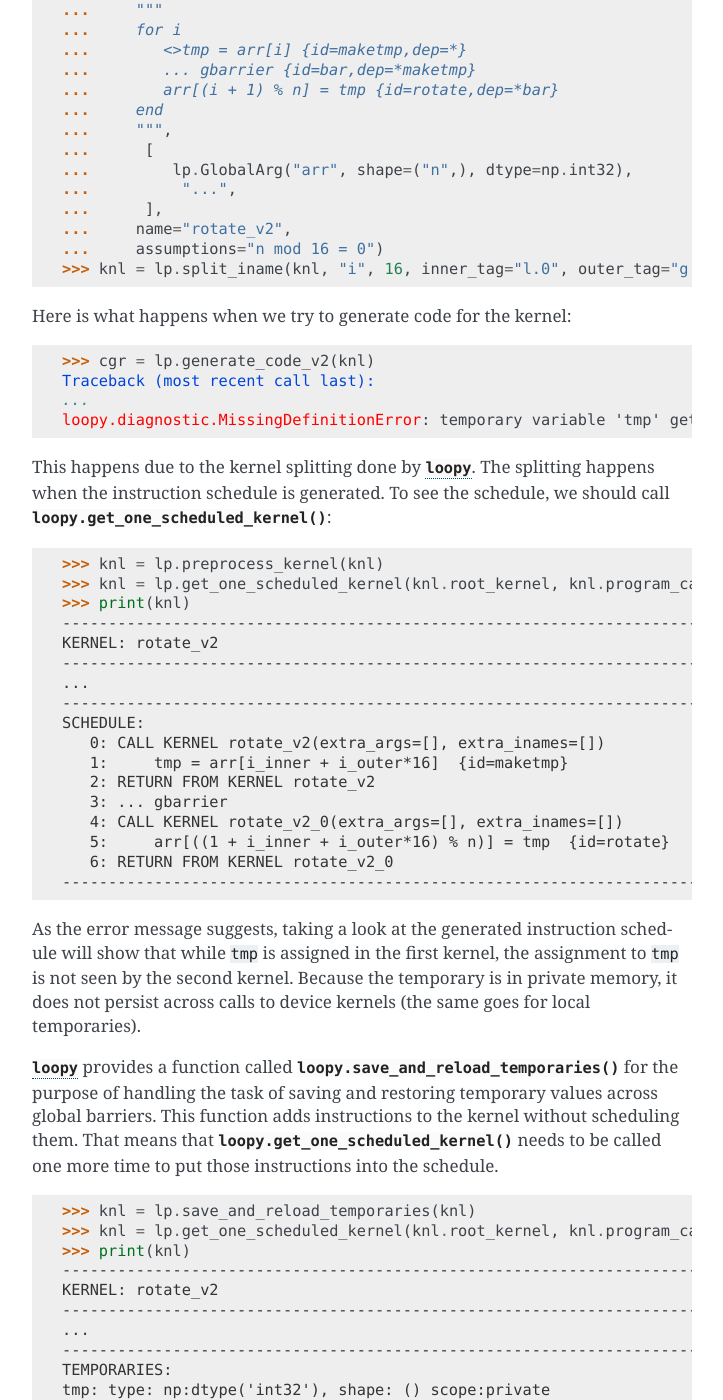
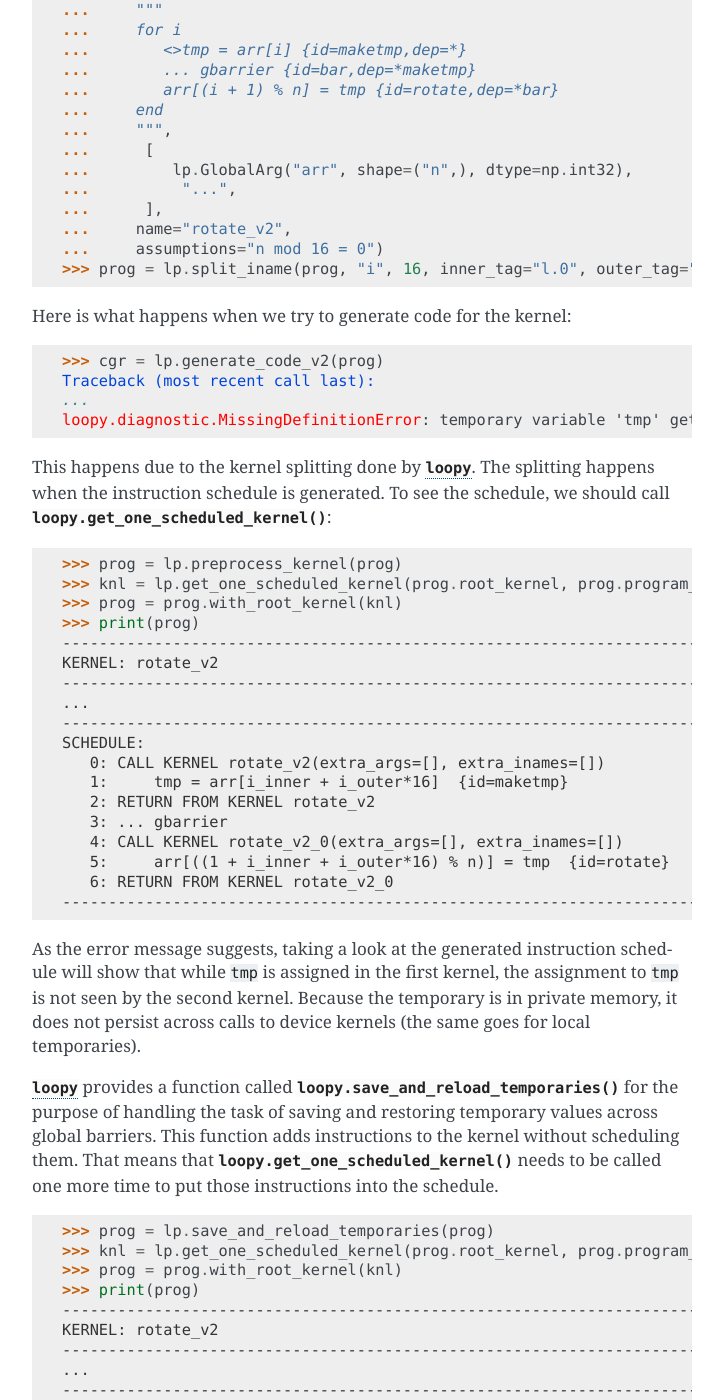
Before and after one commit to inducer/loopy, a Sphinx documentation site: the page built from doc/tutorial.rst, in a window 1280 px wide and 1400 px high, scrolled down 22594 px. Shown: the whole window, without its empty margins (388-1111 px from the left). Built offline with Sphinx 7.4.7, drawn with Linux system fonts in a browser that asks for light colours.

Commit message:
Pass docs.

```diff
--- a/doc/tutorial.rst
+++ b/doc/tutorial.rst
@@ -1179,7 +1179,7 @@ Let us start with an example. Consider the kernel from above with a
 
 .. doctest::
 
-   >>> knl = lp.make_kernel(
+   >>> prog = lp.make_kernel(
    ...     "[n] -> {[i] : 0<=i<n}",
    ...     """
    ...     for i
@@ -1194,11 +1194,11 @@ Let us start with an example. Consider the kernel from above with a
    ...      ],
    ...     name="rotate_v2",
    ...     assumptions="n mod 16 = 0")
-   >>> knl = lp.split_iname(knl, "i", 16, inner_tag="l.0", outer_tag="g.0")
+   >>> prog = lp.split_iname(prog, "i", 16, inner_tag="l.0", outer_tag="g.0")
 
 Here is what happens when we try to generate code for the kernel:
 
-   >>> cgr = lp.generate_code_v2(knl)
+   >>> cgr = lp.generate_code_v2(prog)
    Traceback (most recent call last):
    ...
    loopy.diagnostic.MissingDefinitionError: temporary variable 'tmp' gets used in subkernel 'rotate_v2_0' without a definition (maybe you forgot to call loopy.save_and_reload_temporaries?)
@@ -1207,9 +1207,10 @@ This happens due to the kernel splitting done by :mod:`loopy`. The splitting
 happens when the instruction schedule is generated. To see the schedule, we
 should call :func:`loopy.get_one_scheduled_kernel`:
 
-   >>> knl = lp.preprocess_kernel(knl)
-   >>> knl = lp.get_one_scheduled_kernel(knl.root_kernel, knl.program_callables_info)
-   >>> print(knl)
+   >>> prog = lp.preprocess_kernel(prog)
+   >>> knl = lp.get_one_scheduled_kernel(prog.root_kernel, prog.program_callables_info)
+   >>> prog = prog.with_root_kernel(knl)
+   >>> print(prog)
    ---------------------------------------------------------------------------
    KERNEL: rotate_v2
    ---------------------------------------------------------------------------
@@ -1238,9 +1239,10 @@ function adds instructions to the kernel without scheduling them. That means
 that :func:`loopy.get_one_scheduled_kernel` needs to be called one more time to
 put those instructions into the schedule.
 
-   >>> knl = lp.save_and_reload_temporaries(knl)
-   >>> knl = lp.get_one_scheduled_kernel(knl.root_kernel, knl.program_callables_info)  # Schedule added instructions
-   >>> print(knl)
+   >>> prog = lp.save_and_reload_temporaries(prog)
+   >>> knl = lp.get_one_scheduled_kernel(prog.root_kernel, prog.program_callables_info)  # Schedule added instructions
+   >>> prog = prog.with_root_kernel(knl)
+   >>> print(prog)
    ---------------------------------------------------------------------------
    KERNEL: rotate_v2
    ---------------------------------------------------------------------------
@@ -1279,7 +1281,7 @@ does in more detail:
 
 The kernel translates into two OpenCL kernels.
 
-   >>> cgr = lp.generate_code_v2(knl)
+   >>> cgr = lp.generate_code_v2(prog)
    >>> print(cgr.device_code())
    #define lid(N) ((int) get_local_id(N))
    #define gid(N) ((int) get_group_id(N))
```
